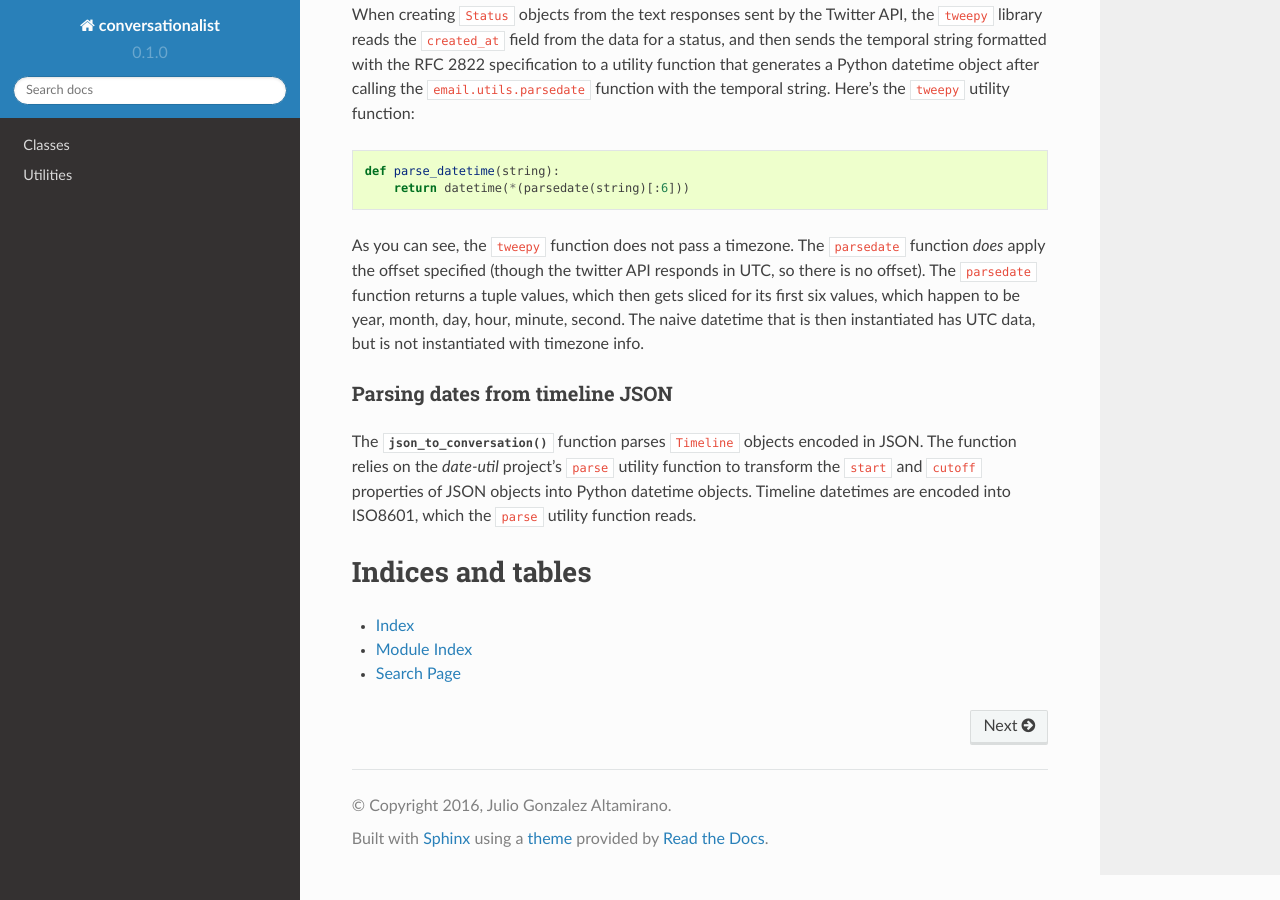
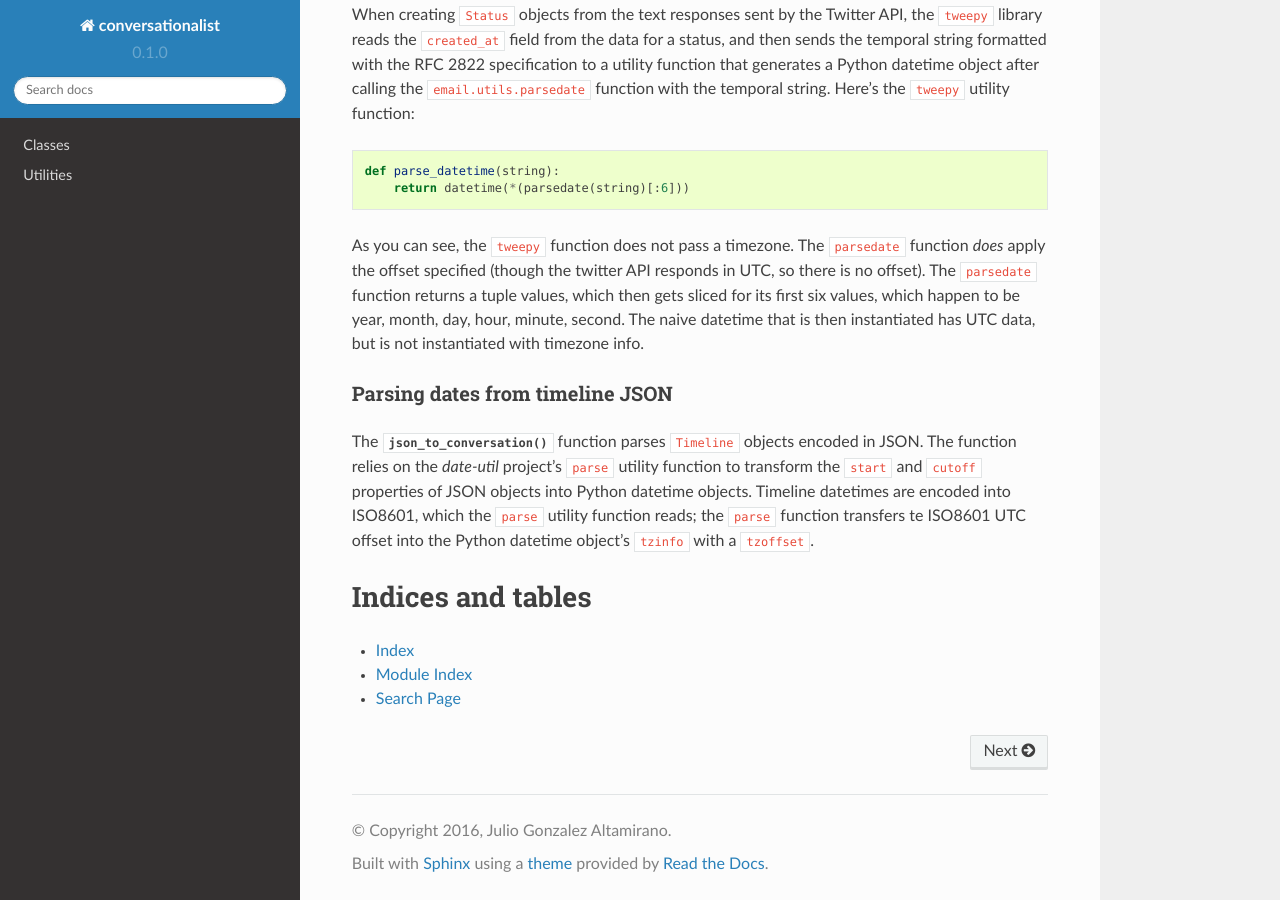
Before and after one commit to jga/conversationalist, a Sphinx documentation site: the page built from docs/index.rst, in a window 1280 px wide and 900 px high, scrolled down 1265 px. Built offline with Sphinx 7.4.7 and the Read the Docs theme 2.0.0, drawn with Linux system fonts in a browser that asks for light colours.

Commit message:
Specify ISO8601 parsing in docs.

```diff
--- a/docs/index.rst
+++ b/docs/index.rst
@@ -84,9 +84,8 @@ Parsing dates from timeline JSON
 The :func:`~.utils.json_to_conversation` function parses ``Timeline`` objects encoded in JSON. The
 function relies on the `date-util` project's ``parse`` utility function to transform the ``start`` and
 ``cutoff`` properties of JSON objects into Python datetime objects.  Timeline datetimes are encoded
-into ISO8601, which the ``parse`` utility function reads.
-
-
+into ISO8601, which the ``parse`` utility function reads; the ``parse`` function transfers te ISO8601
+UTC offset into the Python datetime object's ``tzinfo`` with a ``tzoffset``.
 
 
 Indices and tables
```
Also changed, not shown: 1 other file.
